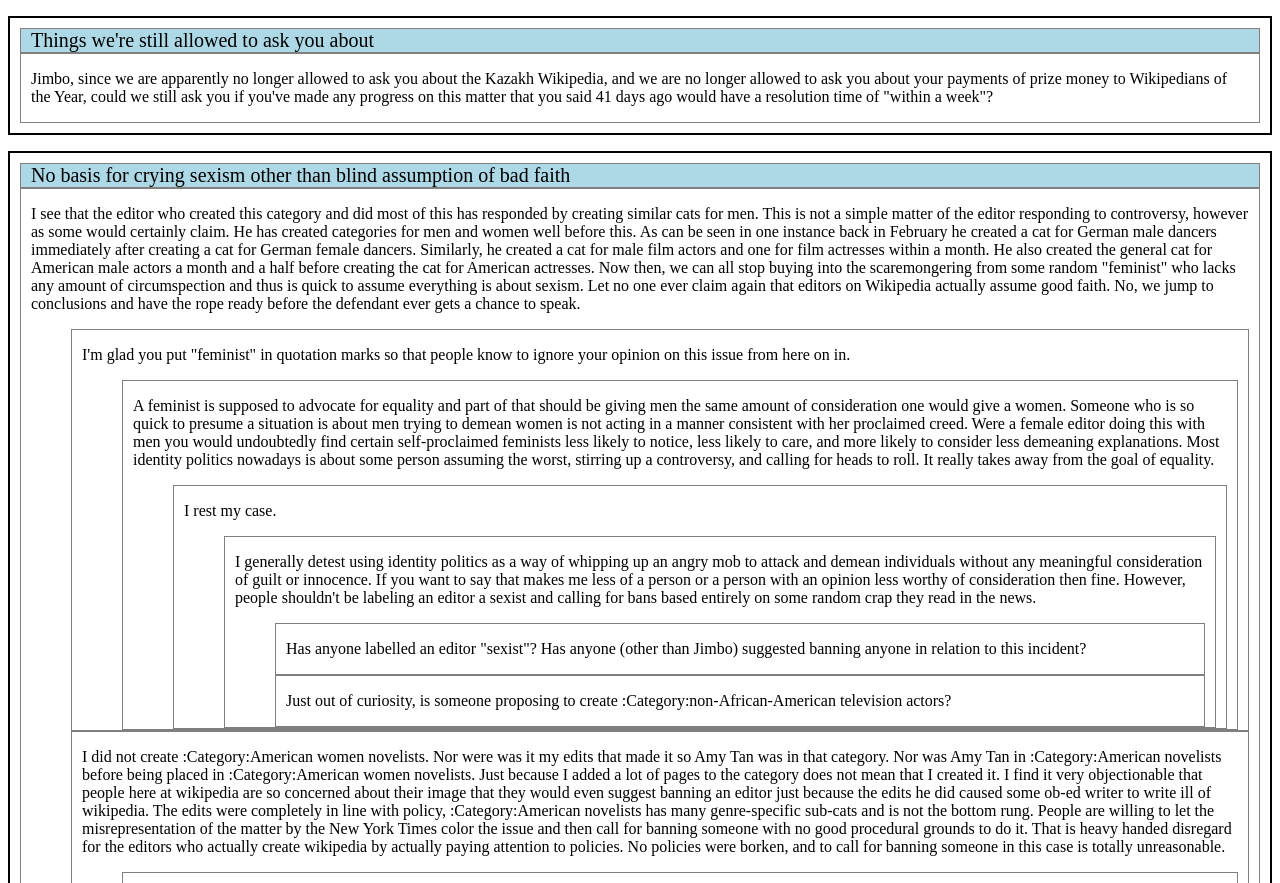
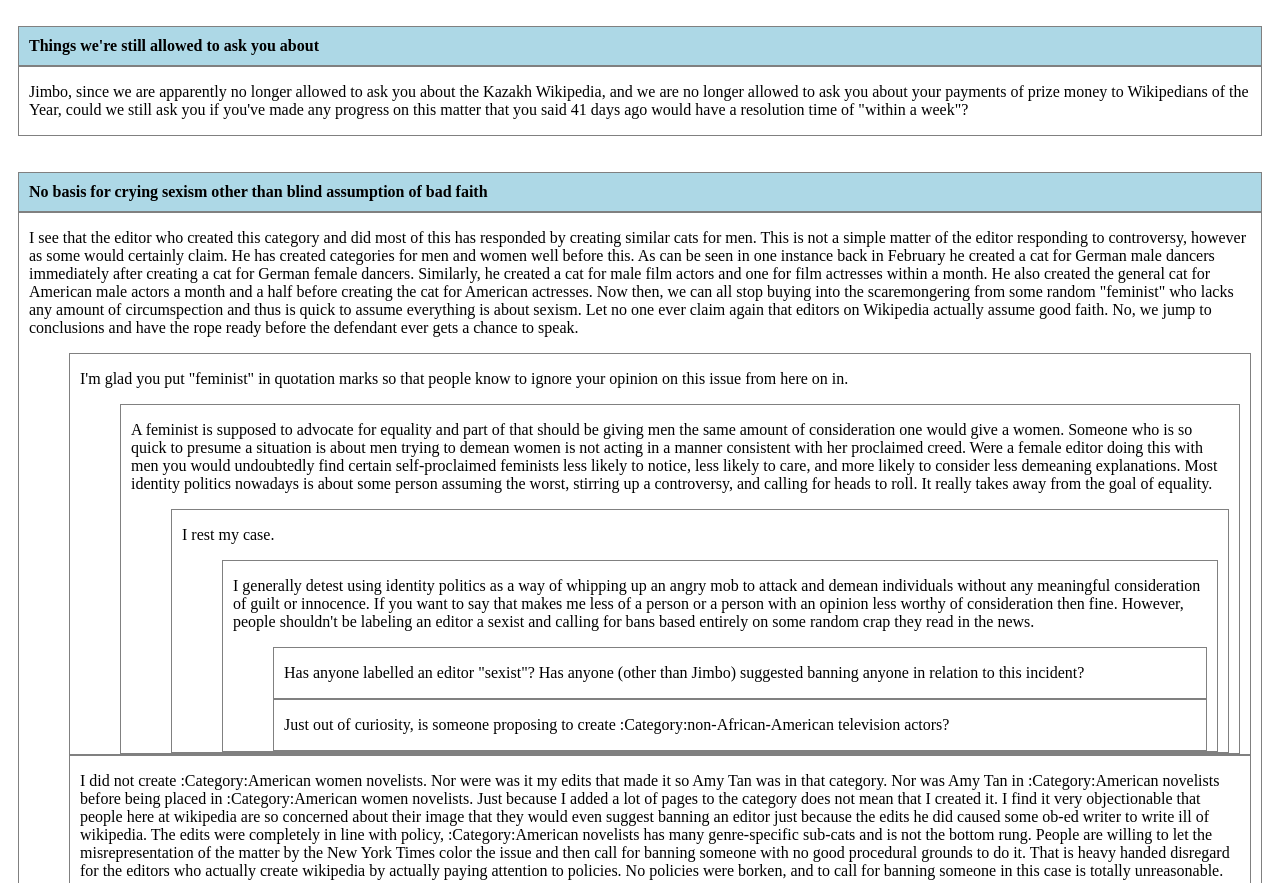
Before and after one commit to DanFan1988/wikimedia, a website: page index.html in a window 1280 px wide. Shown: the top 883 px of the page. Drawn offline with nearby package versions, Linux system fonts and the light colour scheme.

Commit message:
dropdowns toggleable

```diff
--- a/css/main.css
+++ b/css/main.css
@@ -6,11 +6,12 @@
 
 ul[data-title-id] {
 	display: block;
-	border: 2px solid black;
 	padding: 10px;
 }
 
 .title {
 	background-color: lightblue;
-	font-size: 20px;
+	font-weight: bold;
+	padding: 10px;
+
 }
--- a/index.html
+++ b/index.html
@@ -2,6 +2,8 @@
 <html>
 
 <head>
+
+	<meta charset="utf-8" />
 
 	<link rel="stylesheet" href="css/main.css" />
 
--- a/javascript/main.js
+++ b/javascript/main.js
@@ -22,6 +22,9 @@
 				}
 			}
 		}
+		$('.title').on("click", function(event){
+			$(this).next('li').toggle()
+		});
 	};
 
 	View.prototype.initialize = function(){
```
